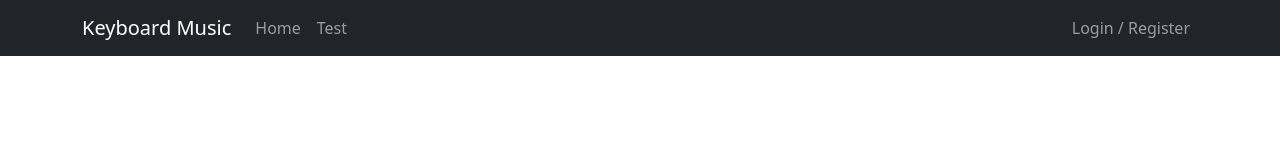
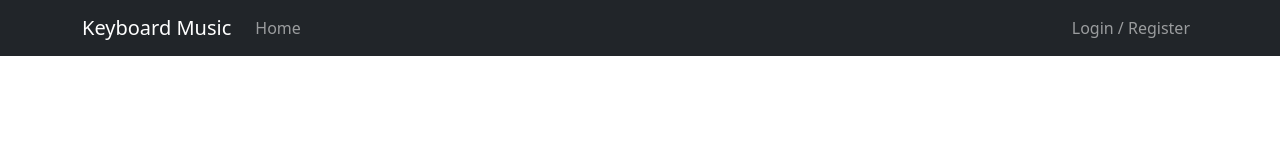
Before and after one commit to UTSCC09/project-hocus-pocus, a React (Create React App) app in the folder keyboard-music/: page / in a window 1280 px wide. Shown: the top 160 px of the page. Built offline with nearby package versions, Linux system fonts and the light colour scheme.

Commit message:
test watchtower

```diff
--- a/keyboard-music/src/components/Navigation/index.js
+++ b/keyboard-music/src/components/Navigation/index.js
@@ -13,7 +13,7 @@ const Navigation = (props) => {
           <Navbar.Brand href="/">Keyboard Music</Navbar.Brand>
           <Nav className="me-auto">
             <Nav.Link href="/">Home</Nav.Link>
-            <Nav.Link href="/test">Test</Nav.Link>
+            {/* <Nav.Link href="/test">Test</Nav.Link> */}
           </Nav>
           <Nav>
             {!context.token && (
```
Also changed, not shown: 1 other file (tests, documents, lock files or other folders).
